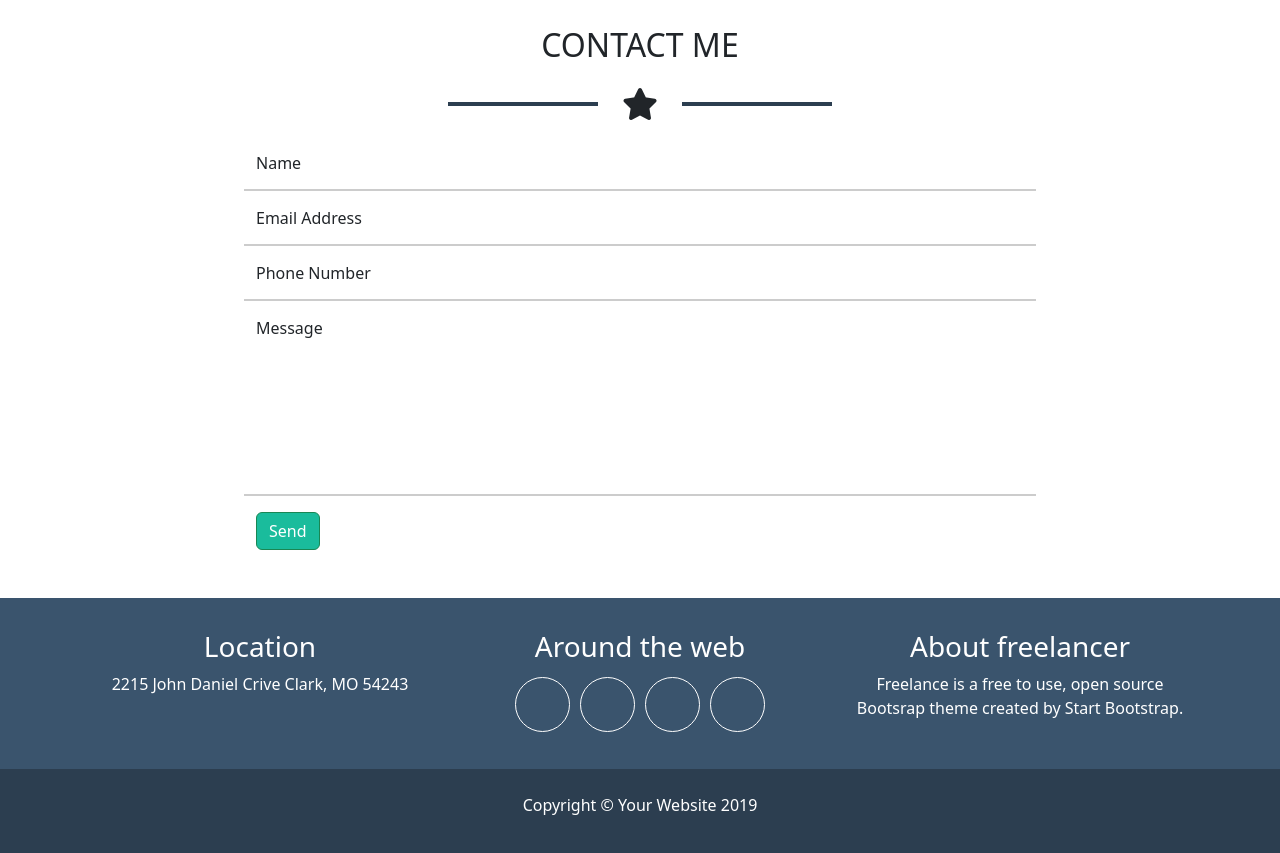
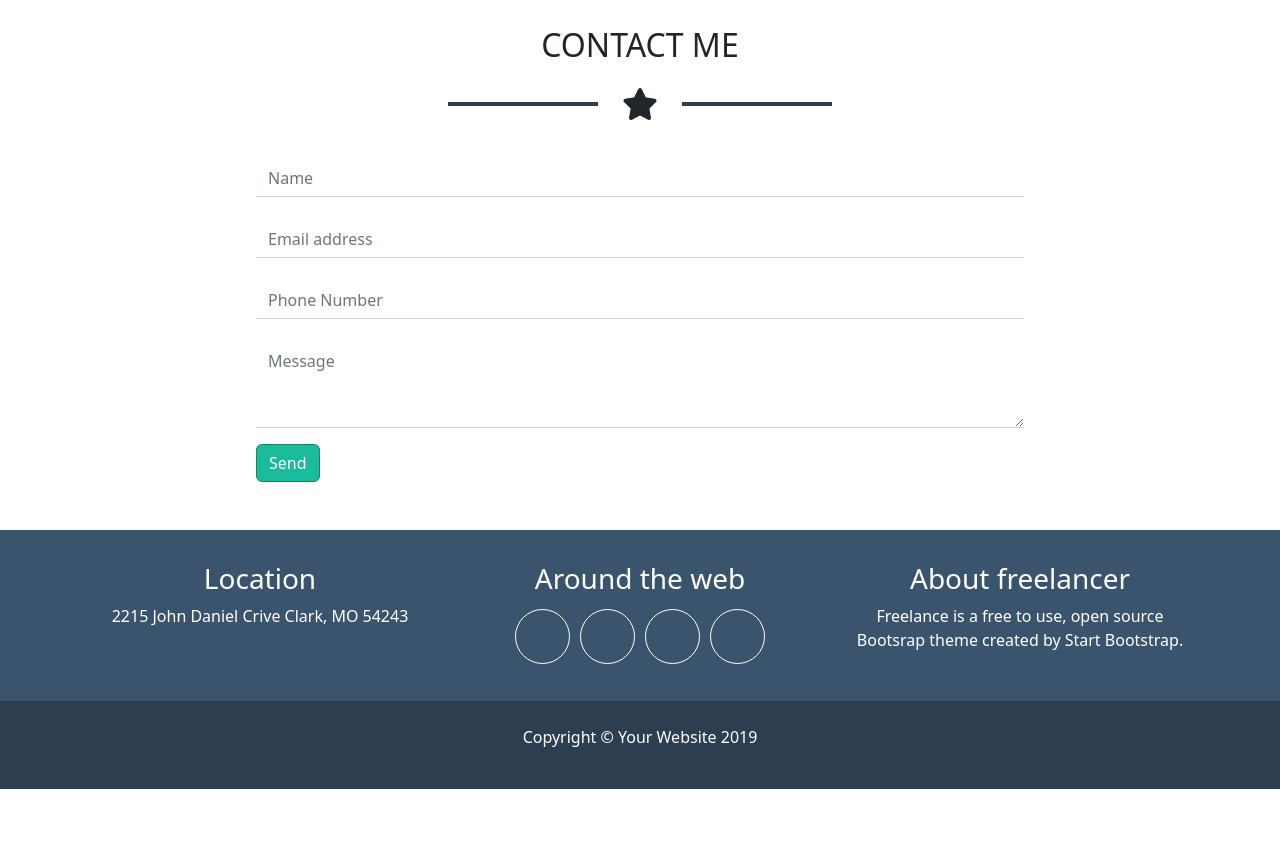
Before and after one commit to Stanghi/html-css-bootstrap-freelancer, a plain HTML site: page index.html in a window 1280 px wide. Shown: the part 1340-2193 px from the top of the page. After the commit the page ends 2129 px from the top, so only its background shows below. Drawn offline with nearby package versions, Linux system fonts and the light colour scheme.

Commit message:
[fix] form contact me

```diff
--- a/assets/css/style.css
+++ b/assets/css/style.css
@@ -44,6 +44,12 @@ body{
     border-radius: 50%;
     border: 1px solid #FFFFFF;
     margin: 5px;
+}
+
+.form-control{
+    border-radius: 0;
+    border: none;
+    border-bottom: 1px solid #CCCCCC;
 }
 
 /* -----------------HEADER----------------- */
--- a/index.html
+++ b/index.html
@@ -162,28 +162,22 @@
                     </div>
                 </div>
 
-                <div class="ms-container">
-                    <div class="row ">
-                        <div class="col ms-form">Name</div>
-                    </div>
+                <div class="ms-container ">
+                    <form>
+                        <label for="exampleInputEmail1" class="form-label"></label>
+                        <input type="email" class="form-control" id="exampleInputEmail1" placeholder="Name" aria-describedby="emailHelp">
 
-                    <div class="row">
-                        <div class="col ms-form">Email Address</div>
-                    </div>
+                        <label for="exampleFormControlInput1" class="form-label"></label>
+                        <input type="email" class="form-control" id="exampleFormControlInput1" placeholder="Email address">
 
-                    <div class="row">
-                        <div class="col ms-form">Phone Number</div>
-                    </div>
+                        <label for="exampleInputPassword1" class="form-label"></label>
+                        <input type="password" class="form-control" id="exampleInputPassword1" placeholder="Phone Number">
 
-                    <div class="row">
-                        <div class="col ms-form-msg">Message</div>
-                    </div>
+                        <label for="exampleFormControlTextarea1" class="form-label"></label>
+                        <textarea class="form-control" id="exampleFormControlTextarea1" rows="3" placeholder="Message"></textarea>
 
-                    <div class="row">
-                        <div class="col">
-                            <button class="btn mt-3 btn-success text-white ms-btn">Send</button>
-                        </div>
-                    </div>
+                        <button type="submit" class="btn ms-btn btn-success text-white mt-3">Send</button>
+                    </form>
                 </div>
             </section>
         </main>
```
